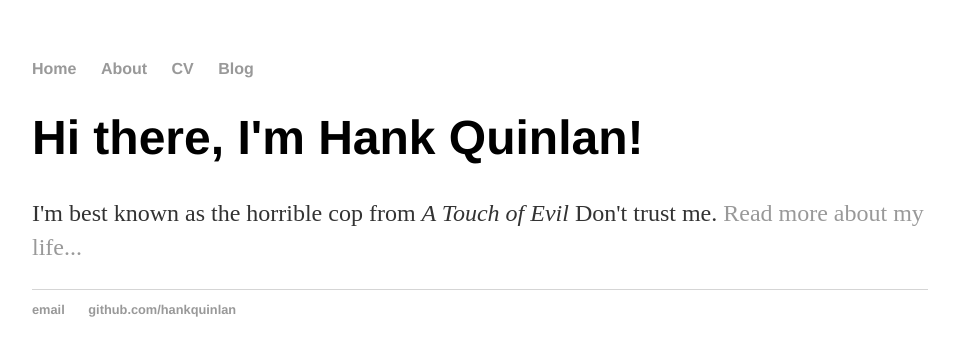
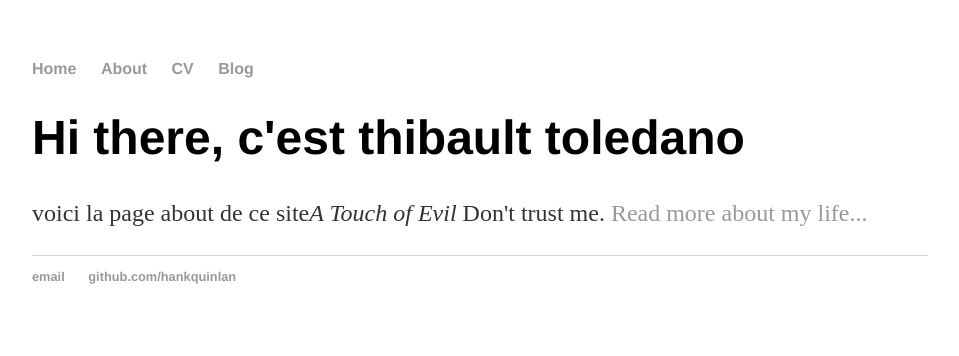
Before and after one commit to thibaulttoledano/thibaulttoledano.github.io, a Jekyll site: the page built from index.html, in a window 1280 px wide. Shown: the top 356 px of the page, without its empty margins (160-1119 px from the left). Built offline with Jekyll 4.4.1, drawn with Linux system fonts in a browser that asks for light colours.

Commit message:
ajout about

```diff
--- a/index.html
+++ b/index.html
@@ -3,6 +3,6 @@ layout: default
 title: Hank Quinlan, Horrible Cop
 ---
 <div class="blurb">
-	<h1>Hi there, I'm Hank Quinlan!</h1>
-	<p>I'm best known as the horrible cop from <em>A Touch of Evil</em> Don't trust me. <a href="/about">Read more about my life...</a></p>
+	<h1>Hi there, c'est thibault toledano</h1>
+	<p>voici la page about de ce site<em>A Touch of Evil</em> Don't trust me. <a href="/about">Read more about my life...</a></p>
 </div><!-- /.blurb -->
```
